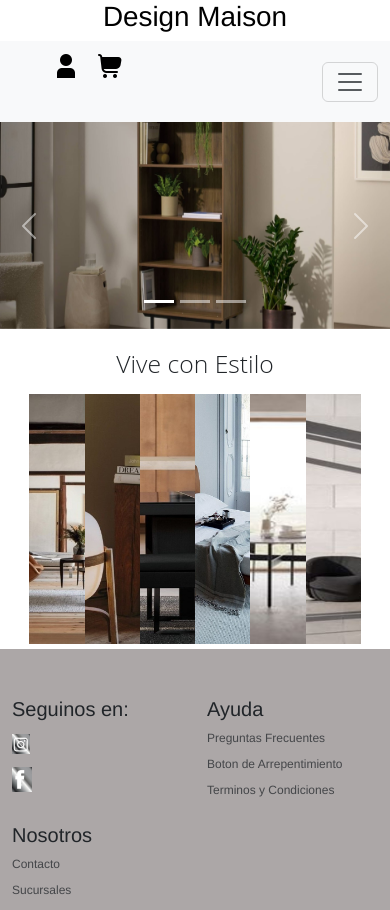
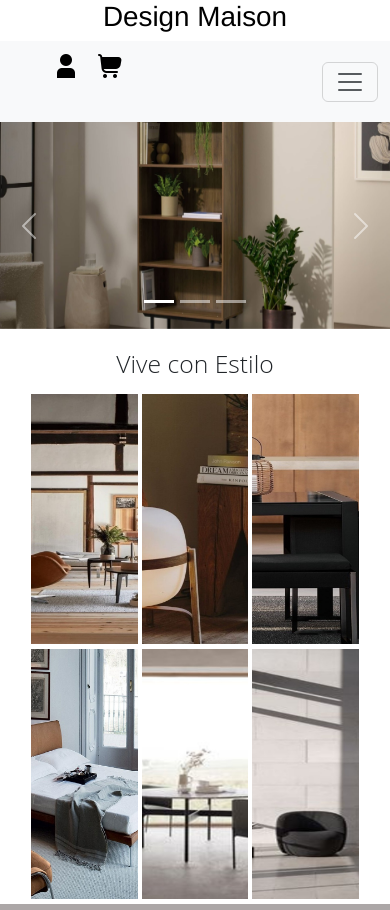
Before and after one commit to florenciavalenzuela/CODIGO-PROYECTO, a website: page index.html in a window 390 px wide. Shown: the top 910 px of the page. Drawn offline with nearby package versions, Linux system fonts and the light colour scheme.

Commit message:
corrigiendo media queri index

```diff
--- a/scss/base/_mediaqueri.scss
+++ b/scss/base/_mediaqueri.scss
@@ -1,4 +1,5 @@
 /* INDEX */
+
 
 @media screen and (max-width:1000px) {
     .contenedor-imagenes {
@@ -14,6 +15,7 @@
         width: 48%;
     }
 }
+
 
 
 /* PAGINA INSPIRACIONES */
--- a/scss/base/_mixin.scss
+++ b/scss/base/_mixin.scss
@@ -8,7 +8,7 @@
 }
 
 .contenedor-imagenes {
-    @include flexible (flex , space-around  , none , wrap , none );
+    @include flexible (flex , space-around  , row, wrap , none );
 
 }
 
```
Also changed, not shown: css/style.css, 1 other file.
